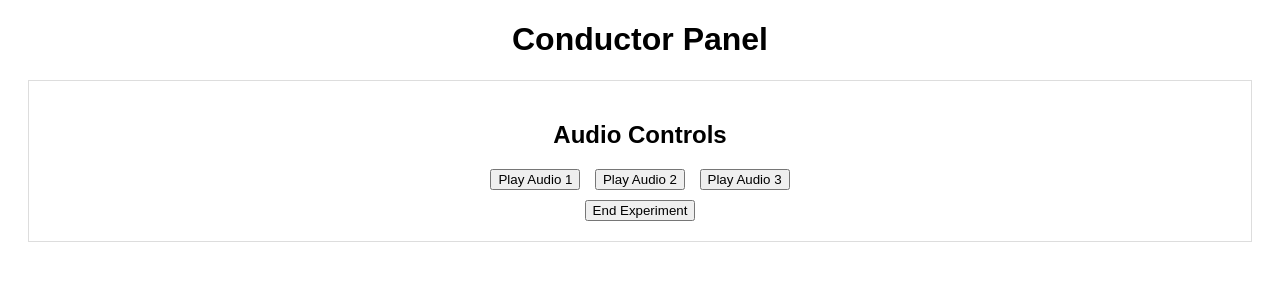
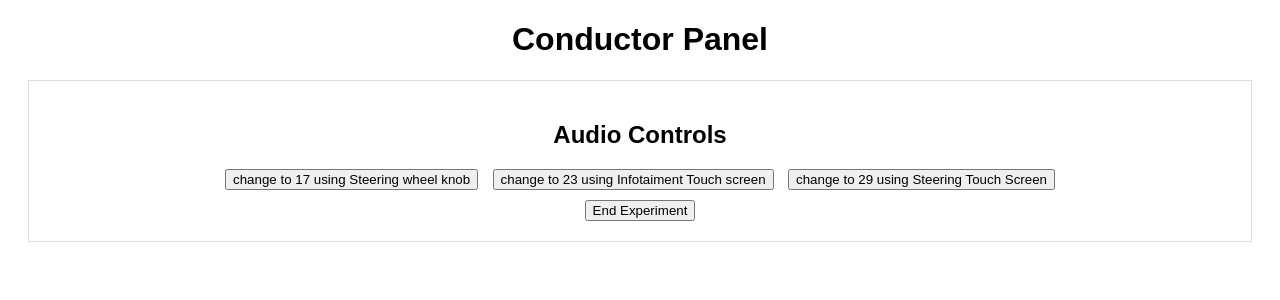
Before and after one commit to mohdhisham24/ThesisWebapp, a Flask app: page /conductor_panel in a window 1280 px wide. Shown: the top 300 px of the page. Run offline with Flask 3, Linux system fonts and the light colour scheme; some libraries are stand-ins or nearby versions.

Commit message:
audios added v4

```diff
--- a/app.py
+++ b/app.py
@@ -106,10 +106,13 @@ def handle_play_audio(data):
 
 @socketio.on('end_experiment')
 def handle_end_experiment():
-    global current_participant
+    global current_participant, start_time
     if current_participant:
         socketio.emit('experiment_ended', {'participant': current_participant})
         current_participant = None
+        start_time = None
+        # Emit an event to trigger redirection
+        emit('redirect', {'url': url_for('start')})
 
 def log_interaction(participant_name, interface, action, temp, start_time):
     if not participant_name:
--- a/templates/conductor_panel.html
+++ b/templates/conductor_panel.html
@@ -17,9 +17,9 @@
     <div class="interface">
         <h2>Audio Controls</h2>
         <div class="button-container">
-            <button class="audio-button" onclick="playAudio('audio1.mp3')">Play Audio 1</button>
-            <button class="audio-button" onclick="playAudio('audio2.mp3')">Play Audio 2</button>
-            <button class="audio-button" onclick="playAudio('audio3.mp3')">Play Audio 3</button>
+            <button class="audio-button" onclick="playAudio('17wSTKnob.mp3')">change to 17 using Steering wheel knob</button>
+            <button class="audio-button" onclick="playAudio('23wIFTouch.mp3')">change to 23 using Infotaiment Touch screen</button>
+            <button class="audio-button" onclick="playAudio('29wSTTouch.mp3')">change to 29 using Steering Touch Screen</button>
         </div>
         <div class="button-container">
             <button class="end-button" onclick="endExperiment()">End Experiment</button>
@@ -44,6 +44,11 @@
         socket.on('experiment_ended', function(data) {
             alert('Experiment ended for participant: ' + data.participant);
         });
+
+        // Add this new event listener
+        socket.on('redirect', function(data) {
+            window.location.href = data.url;
+        });
     </script>
 </body>
 </html>
```
